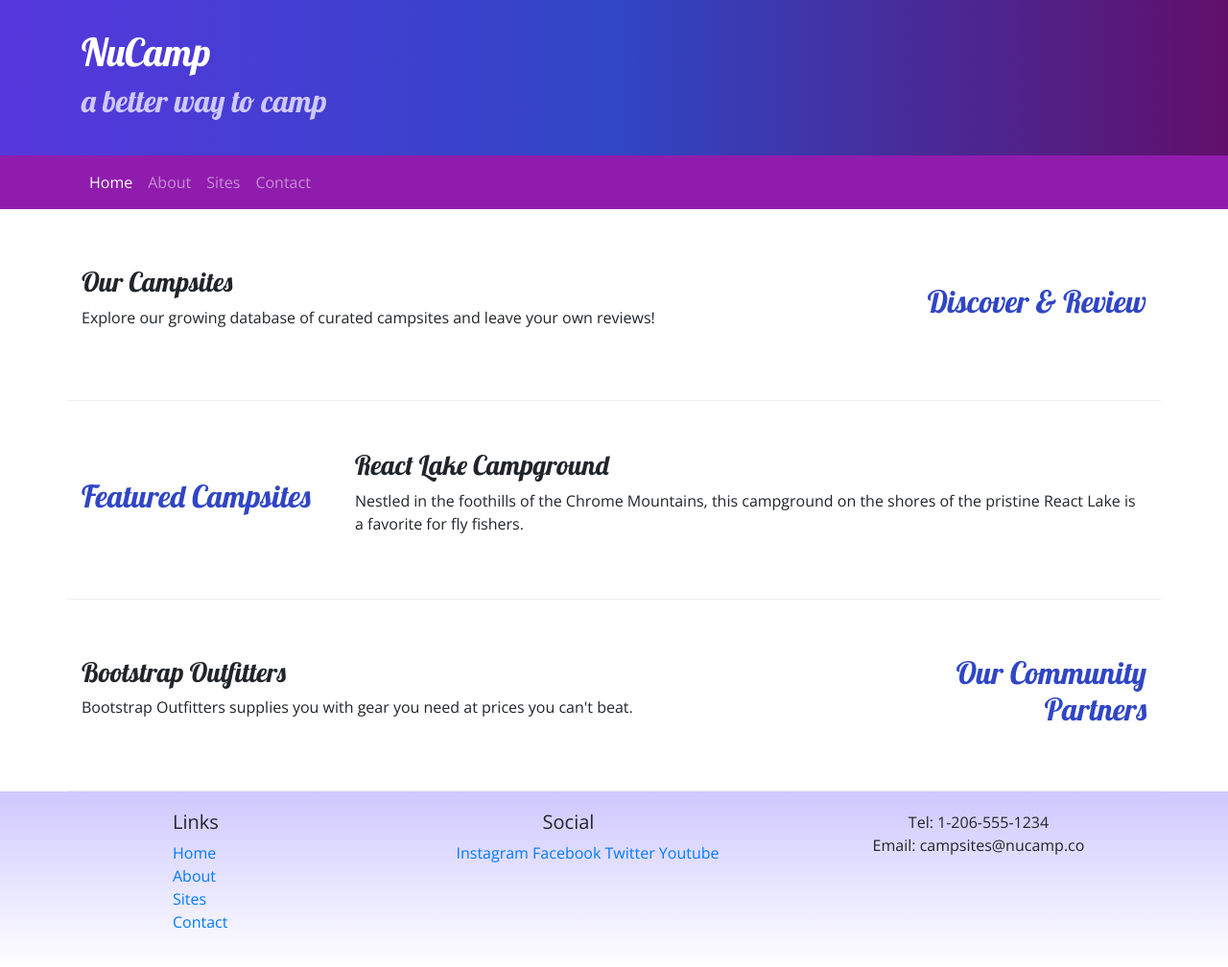
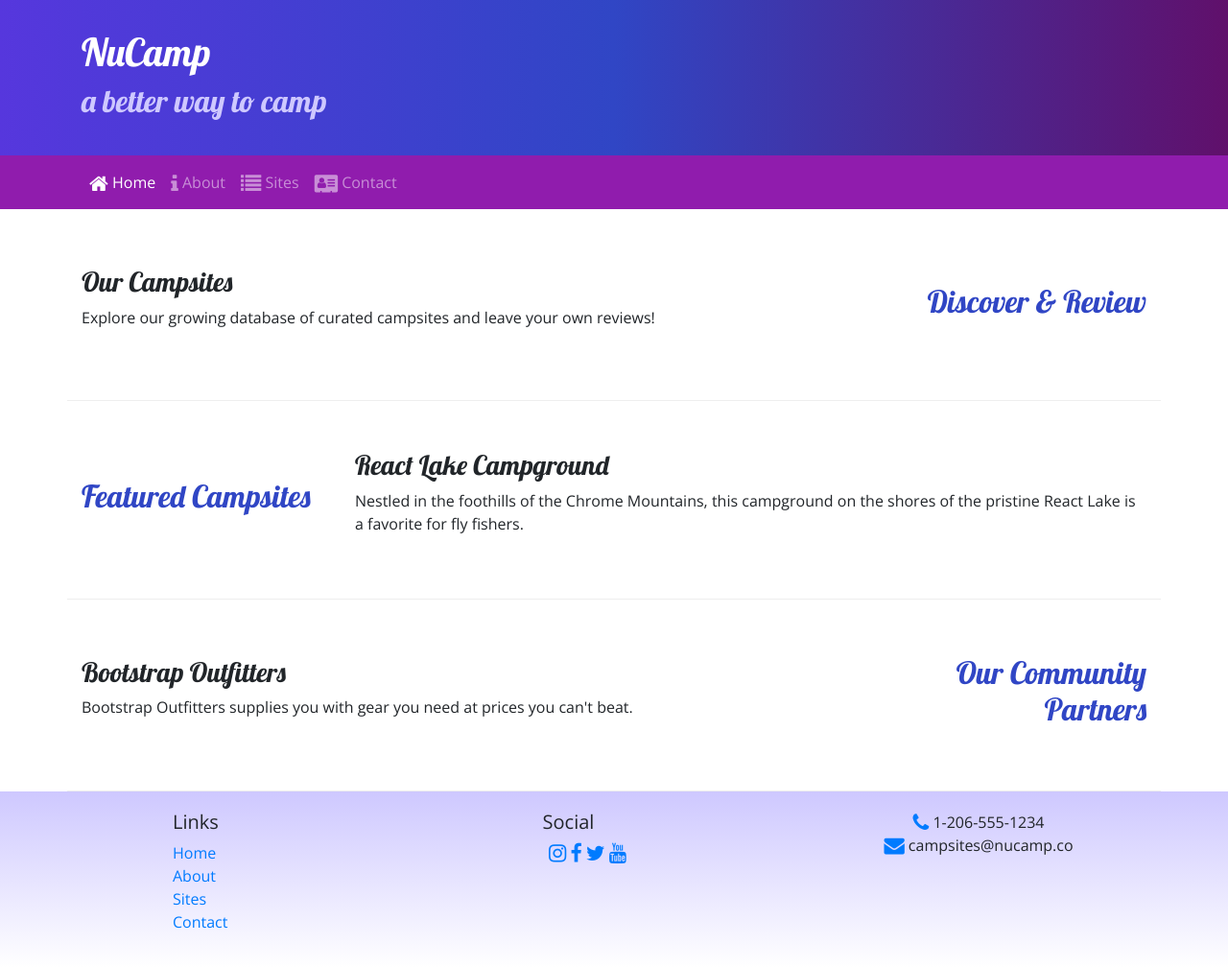
Before and after one commit to jessicadelfierro/nucampsite, a website: page index.html in a window 1280 px wide. Shown: the whole page at 96% size. Drawn offline with nearby package versions, Linux system fonts and the light colour scheme.

Commit message:
added icons to links

```diff
--- a/index.html
+++ b/index.html
@@ -13,6 +13,7 @@
         <link rel="stylesheet" href="node_modules/bootstrap/dist/css/bootstrap.min.css" />
 
         <!-- Additional CSS must be placed after Bootstrap CSS -->
+        <link rel="stylesheet" href="node_modules/font-awesome/css/font-awesome.min.css" />
         <link rel="stylesheet" href="https://fonts.googleapis.com/css?family=Lobster|Open+Sans" />
         <link rel="stylesheet" href="css/styles.css" />
 
@@ -43,10 +44,10 @@
                 </button>
                 <div class="collapse navbar-collapse" id="nucampNavbar">
                     <ul class="navbar-nav">
-                        <li class="nav-item active"><a class="nav-link" href="#">Home</a></li>
-                        <li class="nav-item"><a class="nav-link" href="aboutus.html">About</a></li>
-                        <li class="nav-item"><a class="nav-link" href="#">Sites</a></li>
-                        <li class="nav-item"><a class="nav-link" href="#">Contact</a></li>
+                        <li class="nav-item active"><a class="nav-link" href="#"><i class="fa fa-home fa-lg"></i> Home</a></li>
+                        <li class="nav-item"><a class="nav-link" href="aboutus.html"><i class="fa fa-info fa-lg"></i> About</a></li>
+                        <li class="nav-item"><a class="nav-link" href="#"><i class="fa fa-list fa-lg"></i> Sites</a></li>
+                        <li class="nav-item"><a class="nav-link" href="#"><i class="fa fa-address-card fa-lg"></i> Contact</a></li>
                     </ul>
                 </div>
             </div>
@@ -100,15 +101,15 @@
                     <div class="col-6 col-sm-5 text-center">
                         <h5>Social</h5>
                         <ul>
-                            <a href="#">Instagram</a>
-                            <a href="#">Facebook</a>
-                            <a href="#">Twitter</a>
-                            <a href="#">Youtube</a>
+                            <a href="#"><i class="fa fa-instagram fa-lg"></i></a>
+                            <a href="#"><i class="fa fa-facebook fa-lg"></i></a>
+                            <a href="#"><i class="fa fa-twitter fa-lg"></i></a>
+                            <a href="#"><i class="fa fa-youtube fa-lg"></i></a>
                         </ul>
                     </div>
                     <div class="col-sm-4 text-center">
-                        Tel: 1-206-555-1234<br />
-                        Email: campsites@nucamp.co
+                        <i class="fa fa-phone fa-lg text-primary"></i> 1-206-555-1234<br />
+                        <i class="fa fa-envelope fa-lg text-primary"></i> campsites@nucamp.co
                     </div>
                 </div>
             </div>
```
